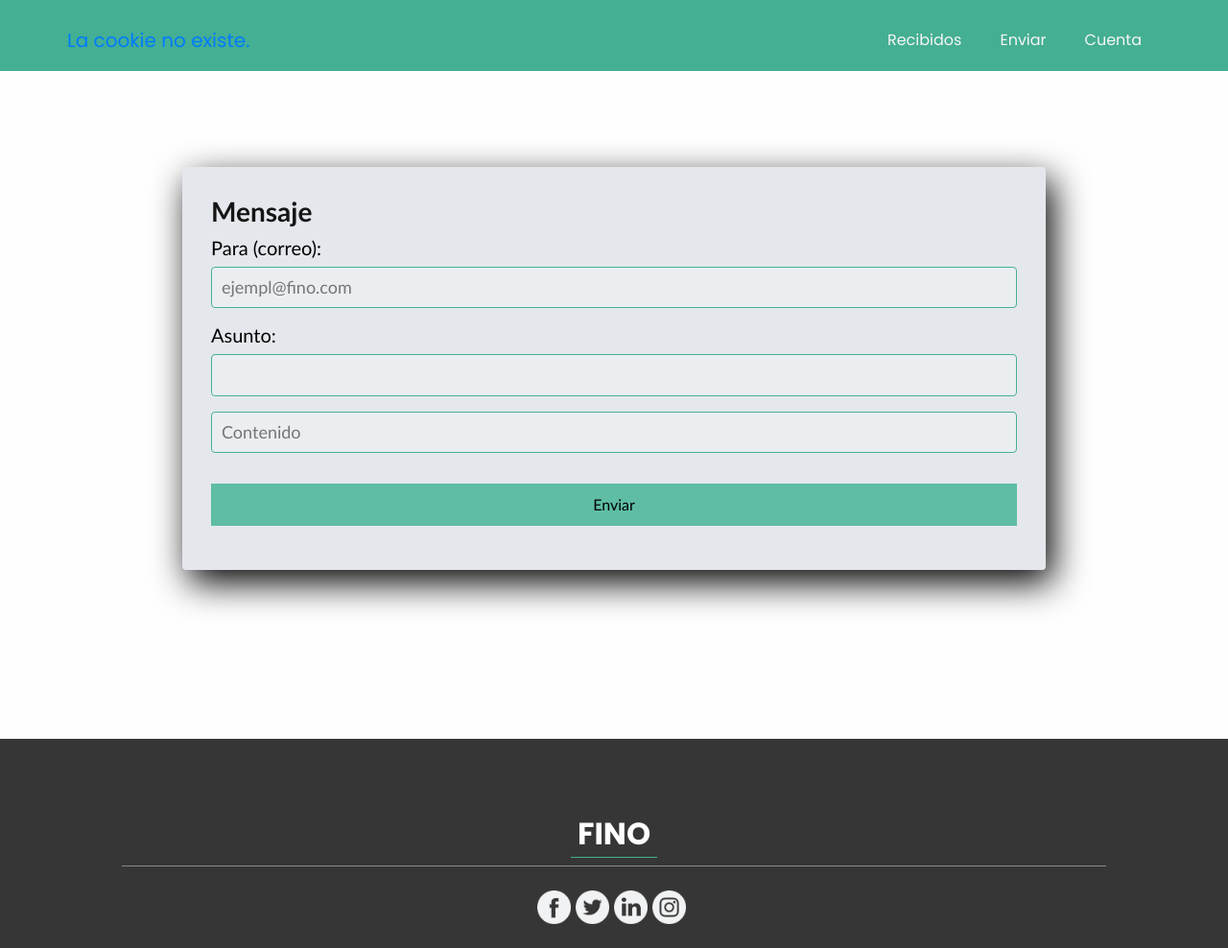
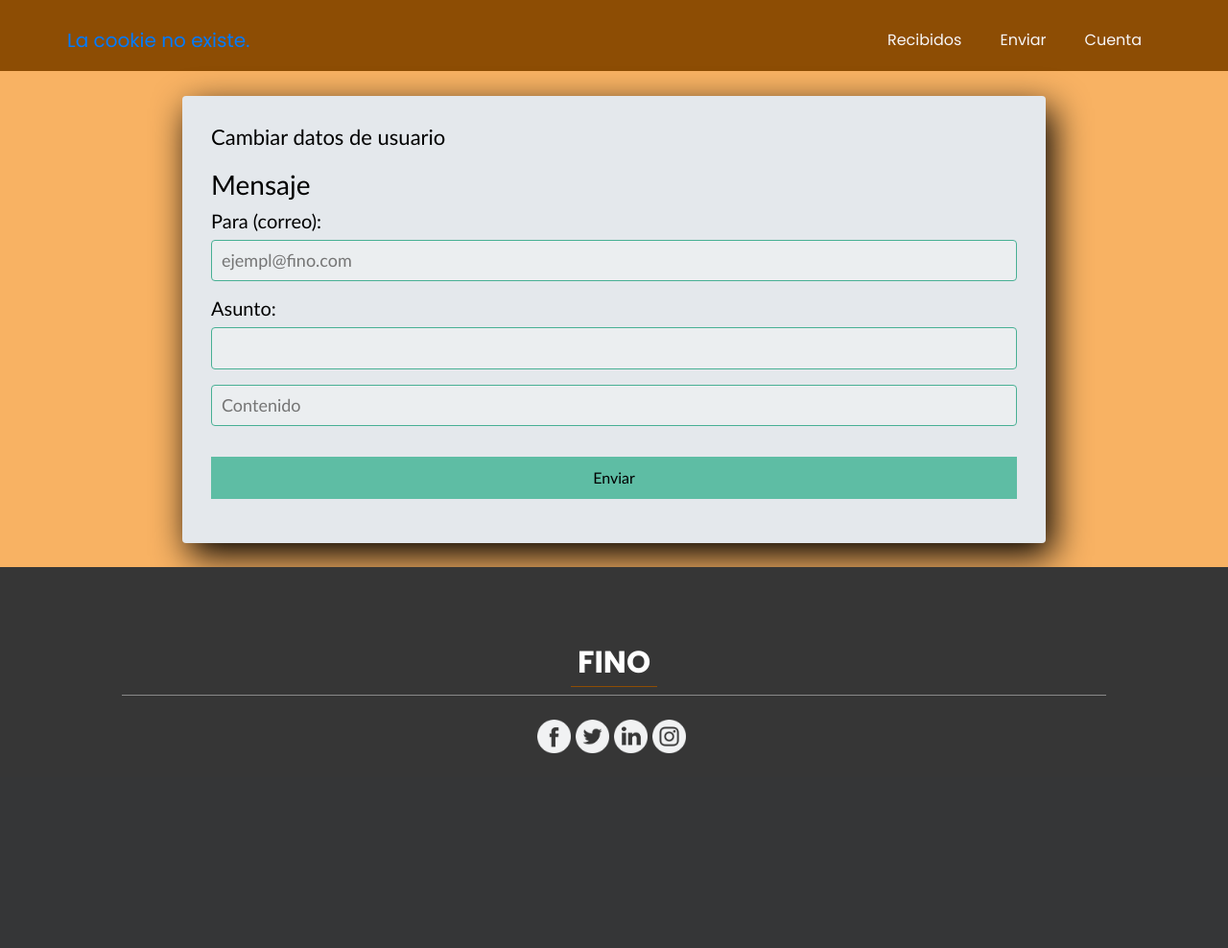
Before and after one commit to quintanaesc/ProyectoCokisFB, a PHP site: page /correo/enviar.html in a window 1280 px wide. Shown: the whole page at 96% size. After the commit the page ends 785 px from the top, so only its background shows below. Run offline with PHP 8.4, Linux system fonts and the light colour scheme; some libraries are stand-ins or nearby versions.

Commit message:
Correccion de footers y cambio de paleta de color

```diff
--- a/Servicio/correo/css/responsive.css
+++ b/Servicio/correo/css/responsive.css
@@ -71,7 +71,7 @@
         width: 75px;
         height: 20px;
         border-radius: 20px;
-        background-color: #44af92;
+        background-color: rgb(141, 77, 4);;
     }
 
     .client_img-box::before {
--- a/Servicio/correo/css/style.css
+++ b/Servicio/correo/css/style.css
@@ -1,6 +1,9 @@
 body {
   font-family: 'Raleway', sans-serif;
-  background-color: #fefeff;
+  background-color: rgb(248, 178, 99);
+  display: flex;
+  flex-direction: column;
+  min-height: 100vh;
 }
 
 .layout_padding {
@@ -115,7 +118,7 @@
 }
 
 .sub_page .top_container::before {
-  background-color: #44af92;
+  background-color: rgb(141, 77, 4);;
   background-image: none;
 }
 
@@ -126,7 +129,7 @@
   height: 75px;
   bottom: 20%;
   left: 6%;
-  background-color: #44af92;
+  background-color: rgb(141, 77, 4);;
 }
 
 
@@ -267,7 +270,7 @@
 
 
 .admission_section a {
-  background-color: #44af92;
+  background-color: rgb(141, 77, 4);;
   color: #fefeff;
 }
 
@@ -290,7 +293,7 @@
 
 
 .determine_section a {
-  background-color: #44af92;
+  background-color: rgb(141, 77, 4);;
   color: #fefeff;
 }
 
@@ -331,7 +334,7 @@
   width: 100px;
   height: 30px;
   border-radius: 20px;
-  background-color: #44af92;
+  background-color: rgb(141, 77, 4);;
 }
 
 .client_img-box::before {
@@ -396,7 +399,7 @@
 }
 
 .client_section .carousel-indicators li.active {
-  background-color: #44af92;
+  background-color: rgb(141, 77, 4);;
 }
 
 /* end client section */
@@ -471,7 +474,7 @@
 .info_logo-box h2 {
   font-weight: bold;
   padding: 5px 7px;
-  border-bottom: 1.5px solid #44af92
+  border-bottom: 1.5px solid rgb(141, 77, 4);
 }
 
 .info_section ul {
@@ -488,7 +491,7 @@
 }
 
 .info_section ul li a:hover {
-  color: #44af92;
+  color: rgb(141, 77, 4);;
 }
 
 .info_section h5 {
@@ -509,7 +512,7 @@
 }
 
 .info_section .form_container button {
-  background-color: #44af92;
+  background-color: rgb(141, 77, 4);;
   border: none;
   outline: none;
   color: #fff;
@@ -542,8 +545,12 @@
 
 /* footer section*/
 
+footer{
+  margin-top: auto;
+}
+
 .footer_section {
-  background-color: #44af92;
+  background-color: rgb(0, 0, 0);;
   padding: 20px 15px;
   font-family: 'Poppins', sans-serif;
 
@@ -574,7 +581,8 @@
   background: #e4e8ec;
   padding: 30px;
   margin: auto;
-  margin-top: 100px;
+  margin-top: 2%;
+  margin-bottom: 2%;
   border-radius: 4px;
   font-family: 'calibri';
   color: rgb(0, 0, 0);
@@ -618,4 +626,5 @@
   margin: 16px 0;
   font-size: 16px;
 }
+
 /*Fin cuenta css*/
--- a/Servicio/correo/cuenta.html
+++ b/Servicio/correo/cuenta.html
@@ -80,7 +80,7 @@
           <input class="botons" type="submit" value="Cambiar">
         </form>
       </section>
-      <br><br><br><br><br>
+
     </h3>
   </div>
   <!-- end about section -->
--- a/Servicio/correo/enviar.html
+++ b/Servicio/correo/enviar.html
@@ -71,12 +71,13 @@
   </div>
   <!-- end header section -->
 
-  <div class="common_style">
-
+  <!-- about section -->
   <div class="DatoBox">
     <!-- about section -->
     <h3>
       <section class="formDato">
+        <h4>Cambiar datos de usuario</h4>
+        <form method="POST">
           <h3>Mensaje</h3>
           <h5>Para (correo): </h5>
           <input class="contls" type="email" name="destinatario" id="destinatario" placeholder="ejempl@fino.com">
@@ -84,14 +85,10 @@
           <input class="contls" type="text" name="nombres" id="nombres">
           <input class="contls" type="text" name="nombres" id="nombres" placeholder="Contenido">
           <input class="botons" type="submit" value="Enviar">
+        </form>
       </section>
-        <br><br><br><br><br>
     </h3>
   </div>
-    <!-- end about section -->
-  </div>
-
-
   <!-- end about section -->
 
   <!-- footer section -->
```
Lines whose indentation alone changed are shown as unchanged.
